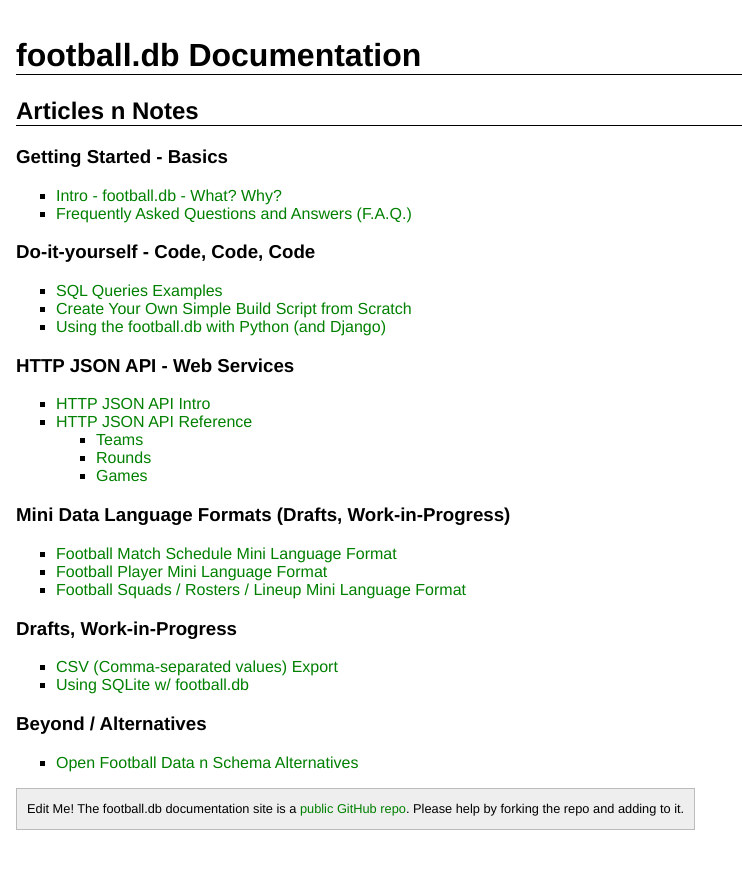
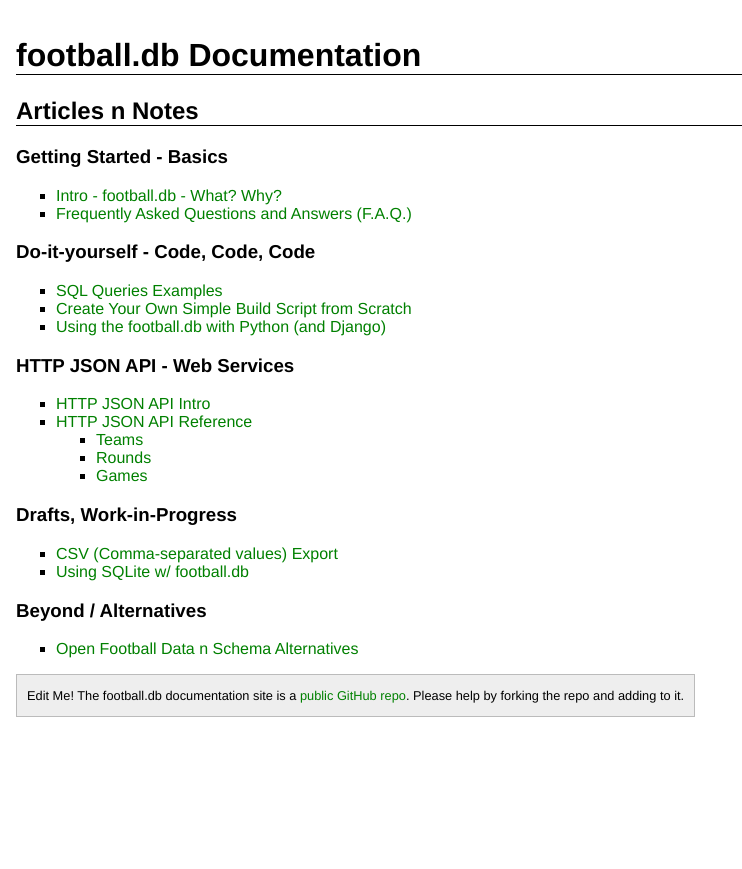
Before and after one commit to openfootball/docs, a Jekyll site: the page built from index.md, in a window 1280 px wide. Shown: the top 869 px of the page, without its empty margins (0-742 px from the left). Built offline with Jekyll 4.4.1, drawn with Linux system fonts in a browser that asks for light colours.

Commit message:
Update index.md

```diff
--- a/index.md
+++ b/index.md
@@ -42,14 +42,6 @@ title: football.db Documentation
   - [Games](json-api-games.html)
 
 
-### Mini Data Language Formats (Drafts, Work-in-Progress)
-
-- [Football Match Schedule Mini Language Format](format-match-schedule.html)
-- [Football Player Mini Language Format](format-players.html)
-- [Football Squads / Rosters / Lineup Mini Language Format](format-squads.html)
-
-
-
 ### Drafts, Work-in-Progress
 
 - [CSV (Comma-separated values) Export](csv-export.html)
```
